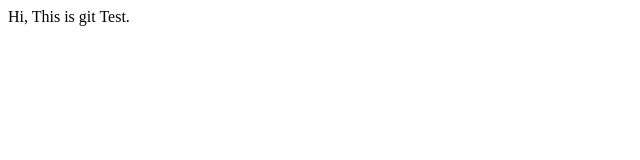
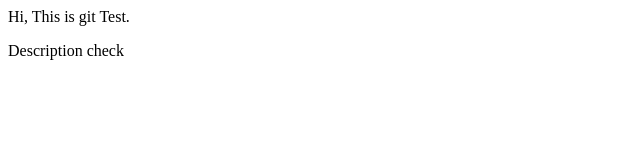
Before and after one commit to sauravbharti021/git-test, a plain HTML site: page index.html in a window 1280 px wide. Shown: the whole page, without its empty margins (0-640 px from the left). Drawn offline with Linux system fonts and the light colour scheme.

Commit message:
decription added
hey, this is description test

```diff
--- a/index.html
+++ b/index.html
@@ -5,5 +5,8 @@
 </head>
 <body>
 	Hi, This is git Test.
+	<p>Description check</p>
 </body>
 </html>
+
+<!--  description check -->
```
